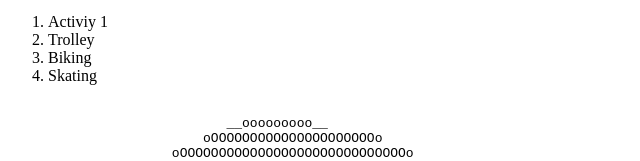
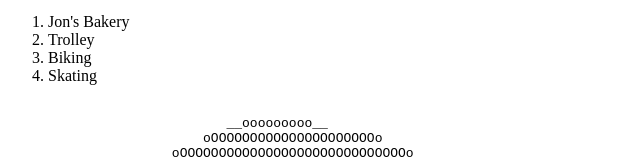
Before and after one commit to Marshall17/Simple-travel-site, a plain HTML site: page scripts/index.html in a window 1280 px wide. Shown: the part 293-454 px from the top of the page, 0-640 px from the left. Drawn offline with Linux system fonts and the light colour scheme.

Commit message:
Activity "Jon's Bakery"

```diff
--- a/scripts/index.html
+++ b/scripts/index.html
@@ -34,7 +34,7 @@
     </ul>
 
     <ol>
-        <li>Activiy 1</li>
+        <li>Jon's Bakery</li>
         <li>Trolley</li>
         <li>Biking</li>
         <li>Skating</li>
```
